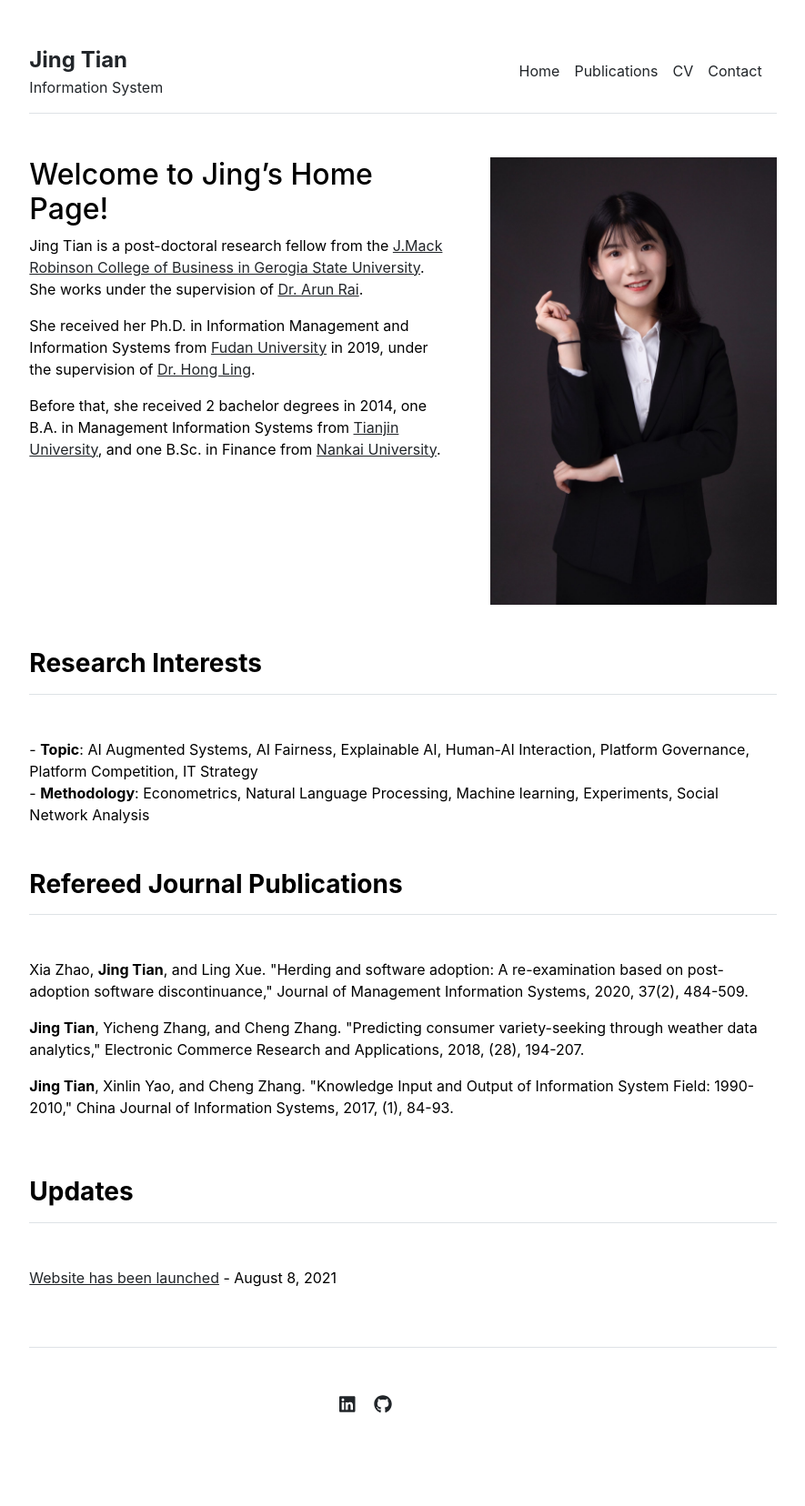
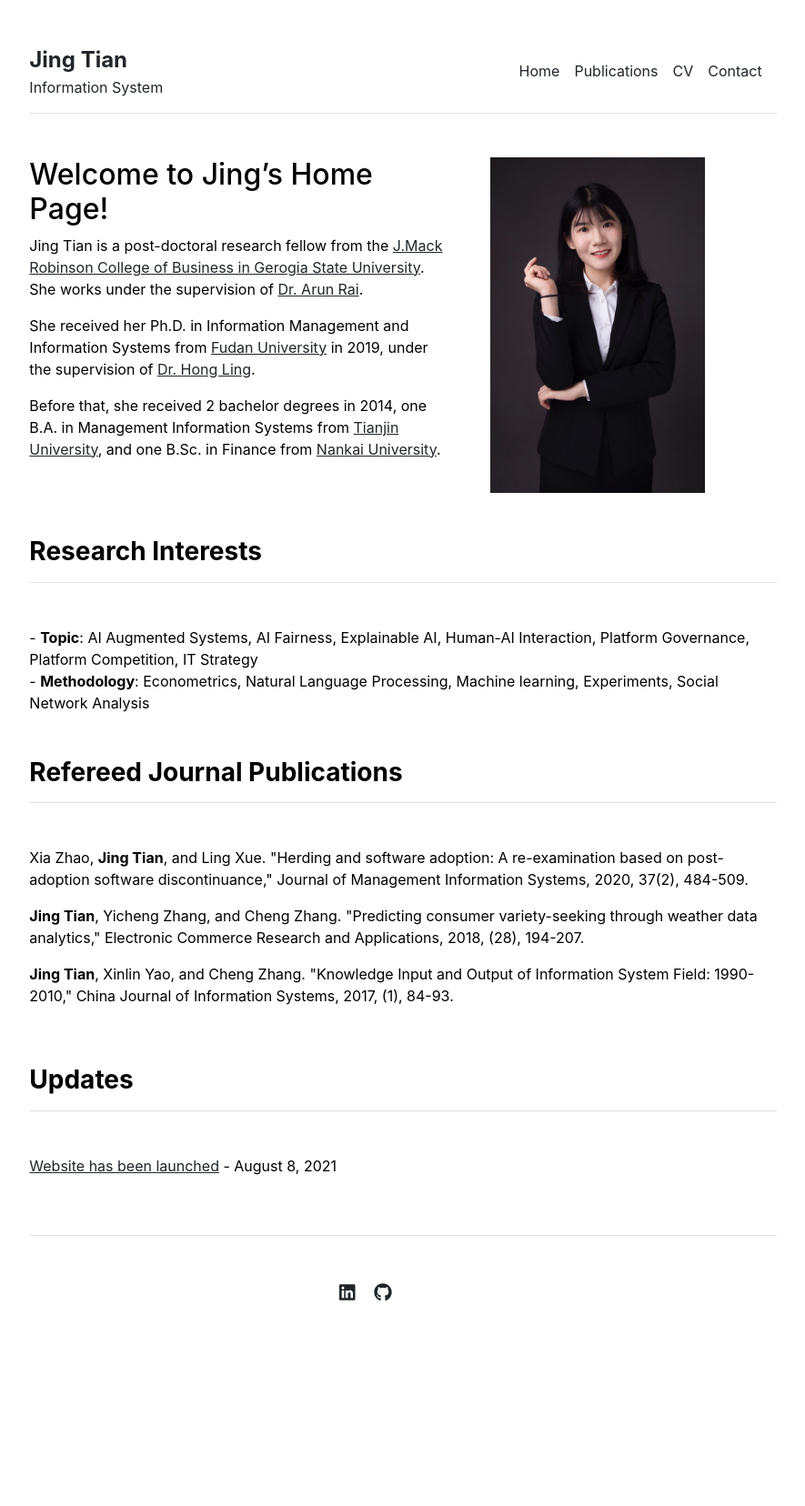
Before and after one commit to jingtianIS/jingtianIS.github.io, a Jekyll site: the page built from index.md, in a window 1280 px wide. Shown: the whole page at 91% size, without its empty margins (197-1082 px from the left). Built offline with Jekyll 4.4.1, drawn with Linux system fonts in a browser that asks for light colours; after the commit the page ends 1533 px from its top, so only the background shows below that.

Commit message:
Update home.html

```diff
--- a/_layouts/home.html
+++ b/_layouts/home.html
@@ -8,7 +8,7 @@ layout: default
     {{ content }}
   </div>
   <div class="col-md-5">
-    <img src="{{ site.github.url }}/assets/img/index.jpg" alt="Home" width="100%">
+    <img src="{{ site.github.url }}/assets/img/index.jpg" alt="Home" width="75%">
   </div>
 </div>
 
```
